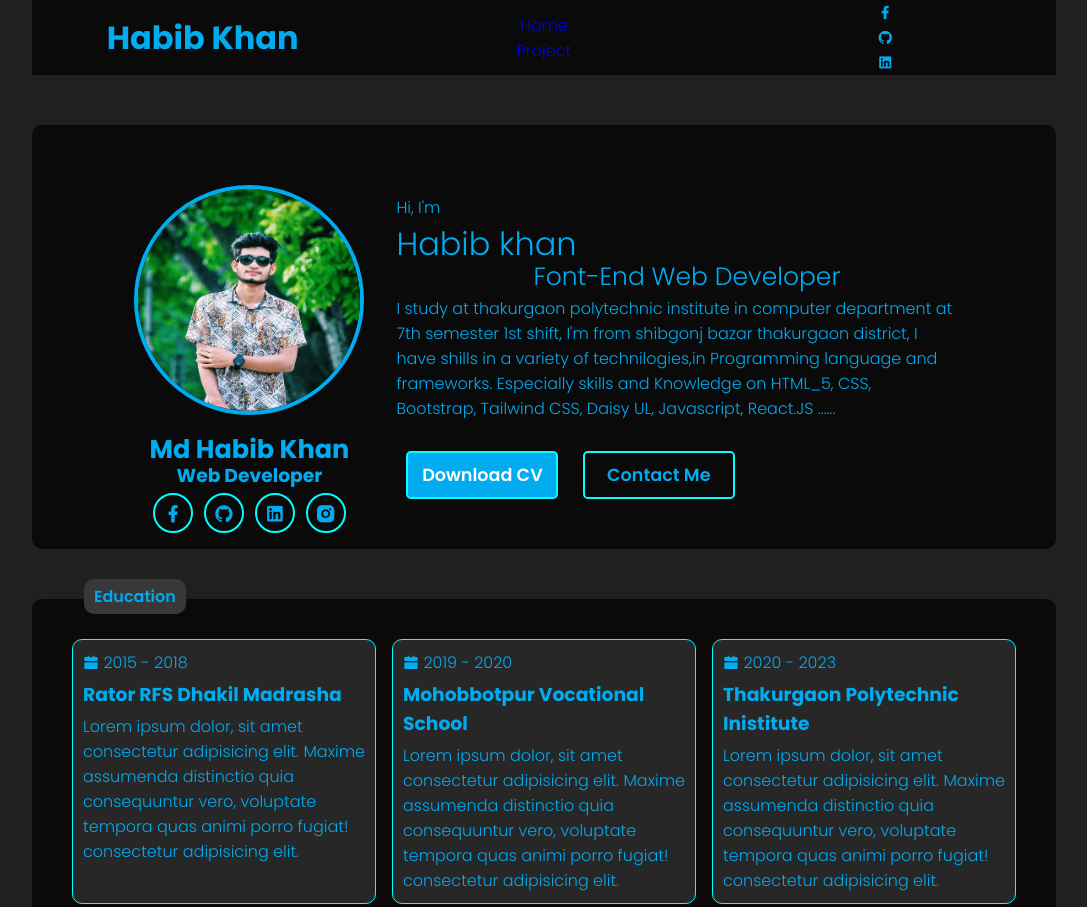
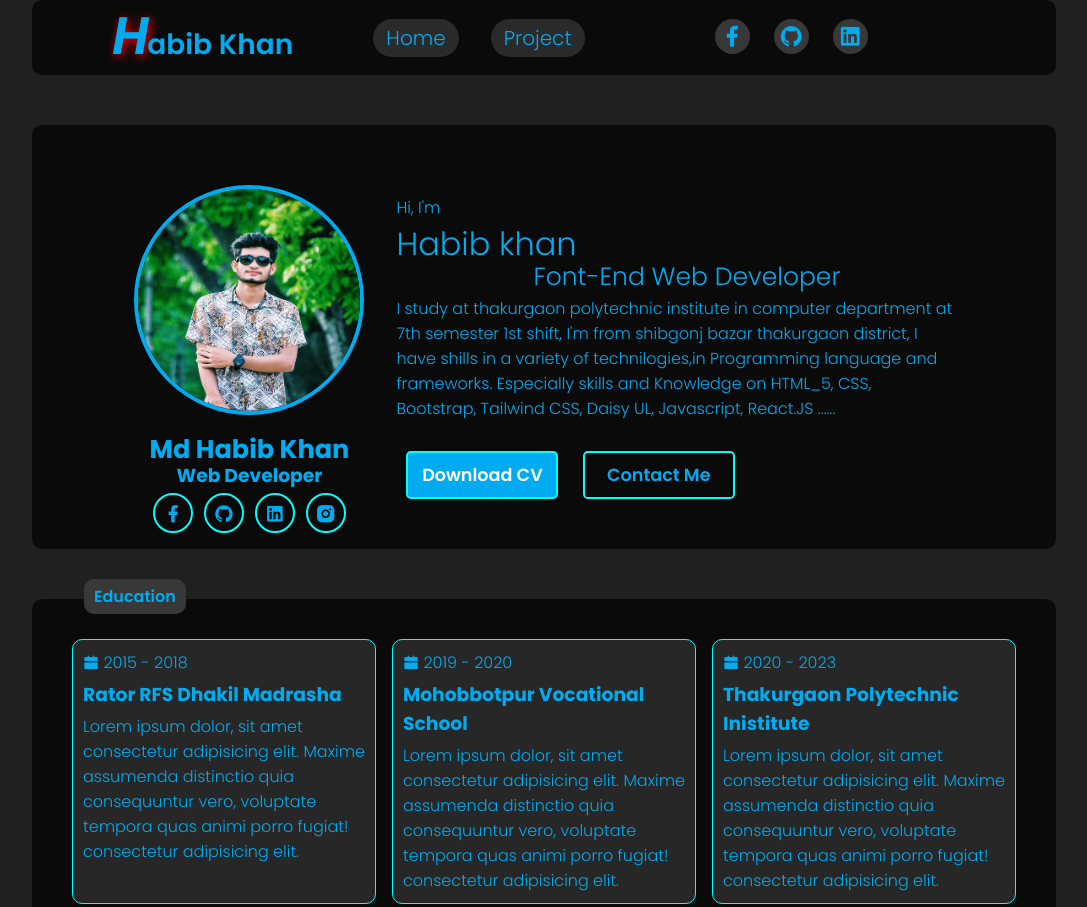
Before and after one commit to habibbd0/Personal-Protfolio, a plain HTML site: page index.html in a window 1280 px wide. Shown: the top 907 px of the page, without its empty margins (96-1183 px from the left). Drawn offline with nearby package versions, Linux system fonts and the light colour scheme.

Commit message:
navbar part

```diff
--- a/css/style.css
+++ b/css/style.css
@@ -37,7 +37,6 @@ main {
 	/* z-index: 9999; */
 	background-color: rgb(32, 32, 32);
 	/* position: fixed; */
-
 }
 #navbar .navbar-container {
 	width: 80%;
@@ -47,8 +46,50 @@ main {
     grid-template-columns: repeat(auto-fit, minmax(300px,1fr));
 	align-items: center;
 	text-align: center;
+	border-radius: 10px;
 	/* padding-bottom: 50px; */
 
+}
+#navbar .navbar-container .coder-name h1 {
+	font-size: 28px;
+	color: #00abf0;
+	font-weight: 600;
+}
+#navbar .navbar-container .coder-name h1::first-letter {
+	font-size: 50px;
+	font-style: italic;
+	text-shadow: 2px 2px 10px red;
+}
+#navbar .navbar-container .navbar-contant ul {
+	display: flex;
+	gap: 2rem;
+}
+#navbar .navbar-container .navbar-contant ul li a {
+	color: #00abf0;
+	font-size: 20px;
+	background-color: #2b2a2a;
+	padding: 5px 13px;
+	border-radius: 30px;
+	font-weight: 500;
+}
+#navbar .navbar-container .navbar-contant ul li a:hover {
+	color: #fff;
+	background-color: #00abf0;
+}
+#navbar .navbar-container .navbar-icon ul {
+	display: flex;
+	gap: 1.5rem;
+	align-items: center;
+}
+#navbar .navbar-container .navbar-icon ul li i {
+	font-size: 25px;
+	background-color: #383838;
+	padding: 5px;
+	border-radius: 50px;
+}
+#navbar .navbar-container .navbar-icon ul li i:hover {
+	color: #fff;
+	background-color: #00abf0;
 }
 .header-container {
 	width: 80%;
```
